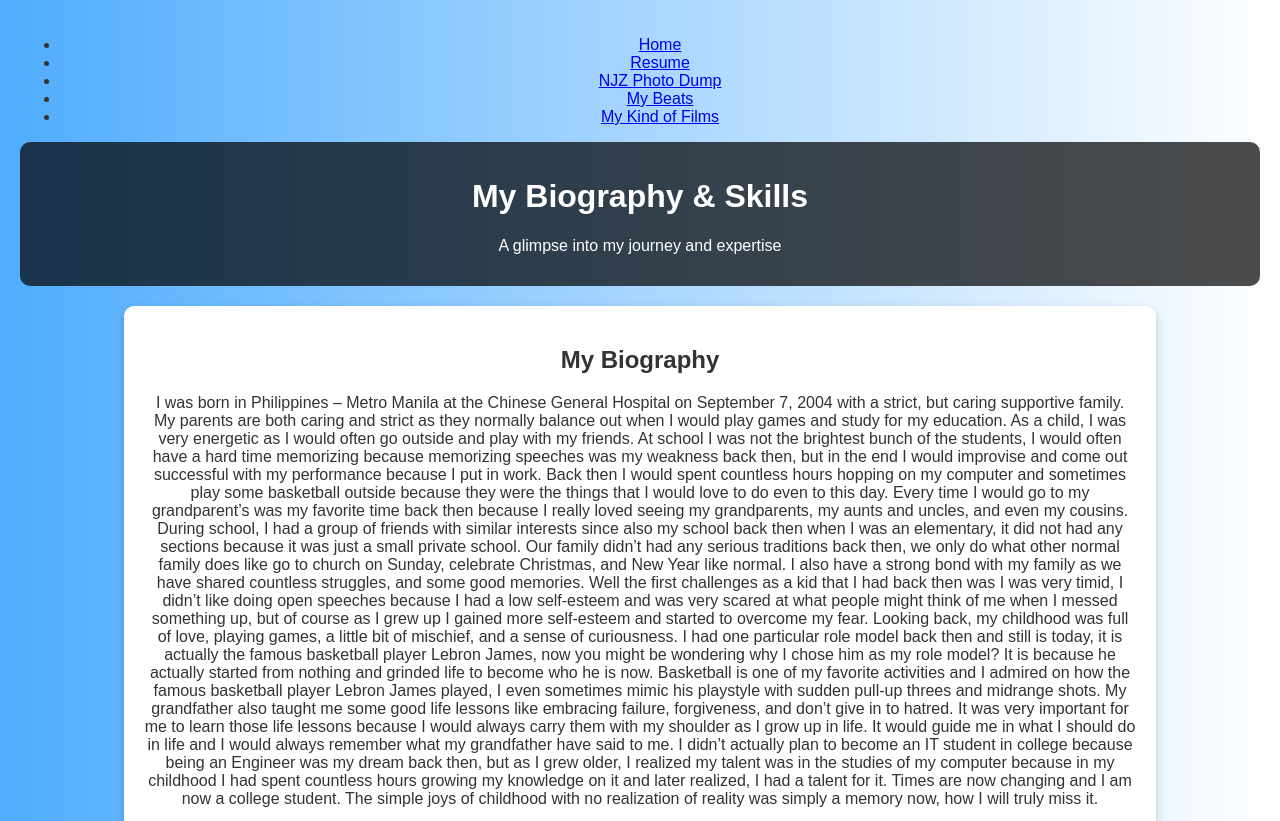
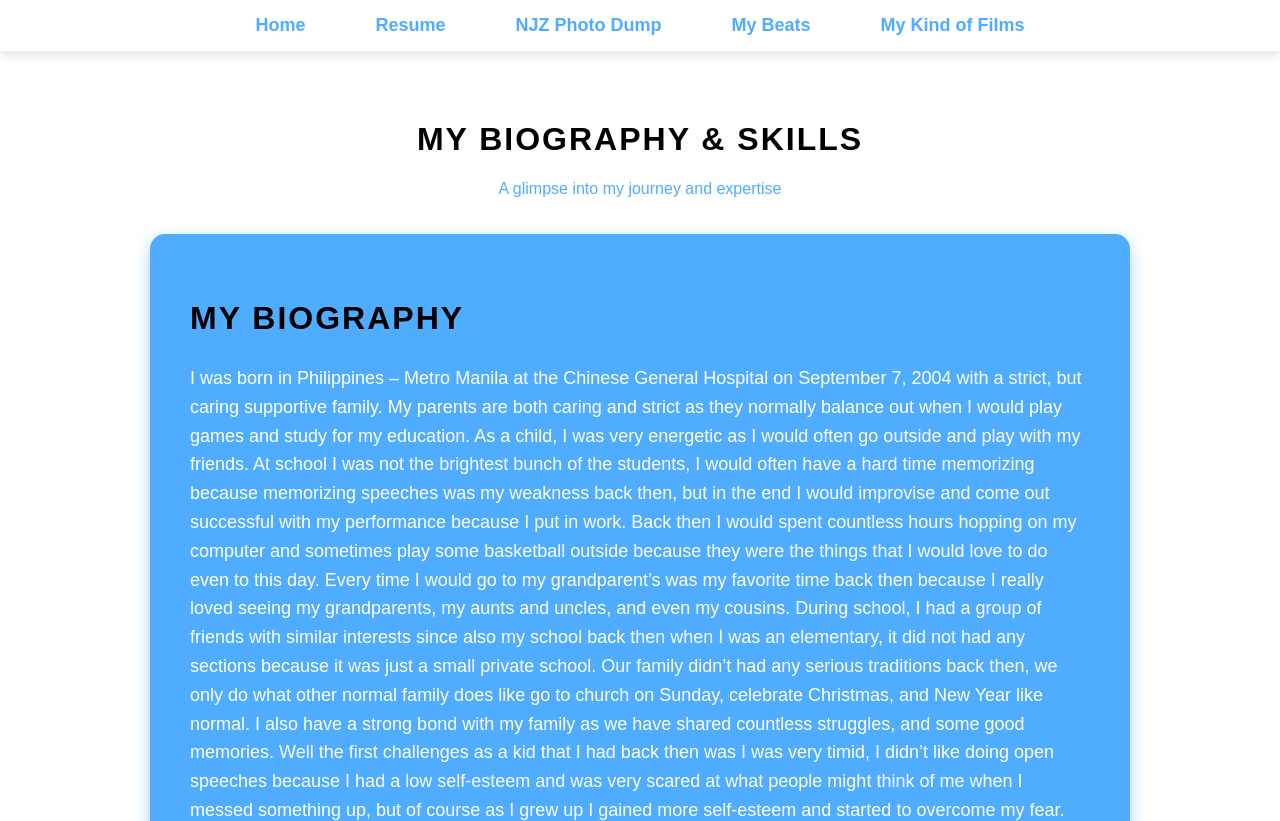
Before and after one commit to Bumanlag/BioSkill, a plain HTML site: page index.html in a window 1280 px wide. Shown: the top 821 px of the page. Drawn offline with Linux system fonts and the light colour scheme.

Commit message:
Update style.css

```diff
--- a/style.css
+++ b/style.css
@@ -1,50 +1,130 @@
 body {
     font-family: 'Poppins', sans-serif;
-    background: linear-gradient(to right, #4facfe, #ffffff);
+    margin: 0;
+    padding: 0;
+    background-color: #ffffff;
     text-align: center;
-    color: #333;
+    color: black;
+    display: flex;
+    flex-direction: column;
+    align-items: center;
+    justify-content: center;
+}
+
+nav {
+    width: 100%;
+    background: #ffffff;
+    padding: 15px 0;
+    position: fixed;
+    top: 0;
+    left: 0;
+    z-index: 1000;
+    box-shadow: 0 5px 10px rgba(0, 0, 0, 0.1);
+}
+
+nav ul {
+    list-style: none;
+    display: flex;
+    justify-content: center;
+    gap: 30px;
+    padding: 0;
     margin: 0;
-    padding: 20px;
+}
+
+nav ul li {
+    display: inline;
+}
+
+nav ul li a {
+    text-decoration: none;
+    color: #4FACFE;
+    font-weight: bold;
+    font-size: 18px;
+    padding: 10px 20px;
+    border-radius: 5px;
+    transition: 0.3s ease-in-out;
+}
+
+nav ul li a:hover {
+    background: #4FACFE;
+    color: #ffffff;
+    box-shadow: 0 5px 10px rgba(79, 172, 254, 0.5);
 }
 
 header {
-    background: rgba(0, 0, 0, 0.7);
+    margin-top: 80px;
+    padding: 20px;
+    color: #4FACFE;
+}
+
+.container {
+    max-width: 900px;
+    background: #4FACFE;
+    padding: 40px;
+    box-shadow: 0 10px 20px rgba(79, 172, 254, 0.5);
+    border-radius: 20px;
+    border: 3px solid #ffffff;
+    color: #ffffff;
+}
+
+h1, h2 {
+    color: black;
+    font-size: 2rem;
+    text-transform: uppercase;
+    letter-spacing: 2px;
+}
+
+section {
+    padding: 40px;
+    max-width: 900px;
+    text-align: left;
+    background: #4FACFE;
+    border-radius: 15px;
     color: white;
-    padding: 15px;
-    border-radius: 10px;
+    box-shadow: 0 5px 15px rgba(79, 172, 254, 0.5);
     margin-bottom: 20px;
 }
 
-section {
-    background: white;
-    padding: 20px;
-    margin: 10px auto;
-    width: 80%;
-    border-radius: 10px;
-    box-shadow: 0px 4px 10px rgba(0, 0, 0, 0.2);
+.bio p, .skills p {
+    line-height: 1.6;
+    font-size: 18px;
+    color: white;
+}
+
+.skills ul {
+    list-style-type: square;
+    padding-left: 20px;
+}
+
+.skills ul li {
+    font-size: 18px;
+    color: white;
+    margin-bottom: 8px;
+}
+
+.gallery {
+    display: flex;
+    flex-direction: column;
+    align-items: center;
 }
 
 .image-grid {
-    display: flex;
-    justify-content: center;
-    flex-wrap: wrap;
+    display: grid;
+    grid-template-columns: repeat(auto-fit, minmax(250px, 1fr));
     gap: 15px;
+    padding: 20px;
+    width: 100%;
+    max-width: 900px;
 }
 
 .image-grid img {
-    width: 150px;
+    width: 100%;
     height: auto;
     border-radius: 10px;
-    transition: transform 0.3s;
+    box-shadow: 0 5px 10px rgba(0, 0, 0, 0.2);
+    transition: transform 0.3s ease-in-out;
 }
 
 .image-grid img:hover {
-    transform: scale(1.1);
-    box-shadow: 0px 4px 10px rgba(0, 0, 0, 0.4);
+    transform: scale(1.05);
 }
-
-footer {
-    margin-top: 20px;
-    font-size: 14px;
-    color: #666;
-}
```
